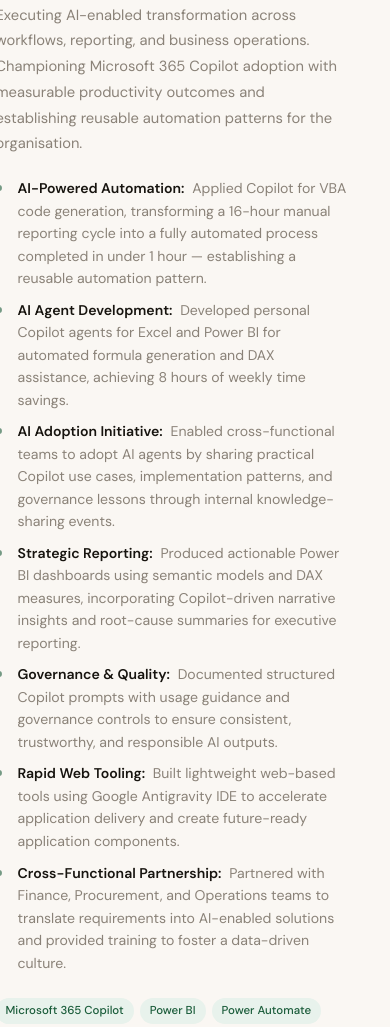
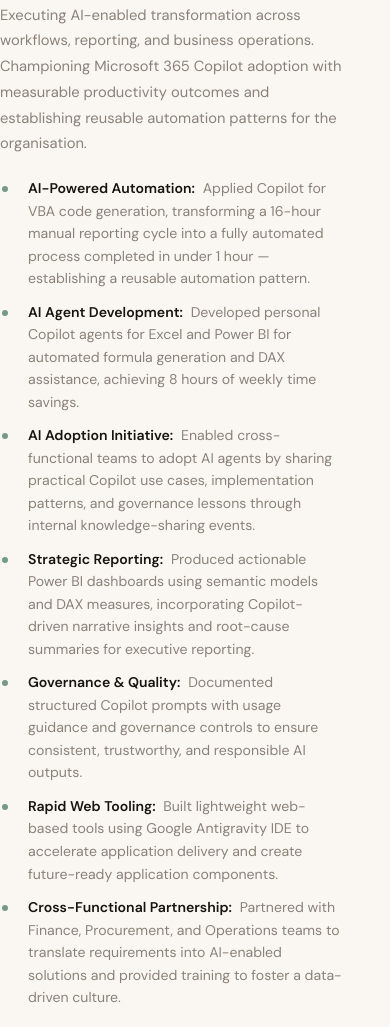
Before and after one commit to Vijayan16/Vijayan, a website built with Vite: page index.html in a window 390 px wide. Shown: the part 1848-2875 px from the top of the page. Built offline with nearby package versions, Linux system fonts and the light colour scheme; a web font is replaced by a local one.

Commit message:
Fix mobile cut-off in experience section by increasing padding and indentation

```diff
--- a/style.css
+++ b/style.css
@@ -672,16 +672,22 @@ section+section {
 }
 
 @media (max-width: 768px) {
+  section {
+    padding-left: 24px;
+    padding-right: 24px;
+  }
+
   .exp-highlight {
     display: block;
     position: relative;
-    padding-left: 22px;
+    padding-left: 28px;
+    margin-bottom: 2px;
   }
 
   .exp-hl-dot {
     position: absolute;
-    left: 0;
-    top: 8px;
+    left: 2px;
+    top: 9px;
     margin-top: 0;
   }
 
```
